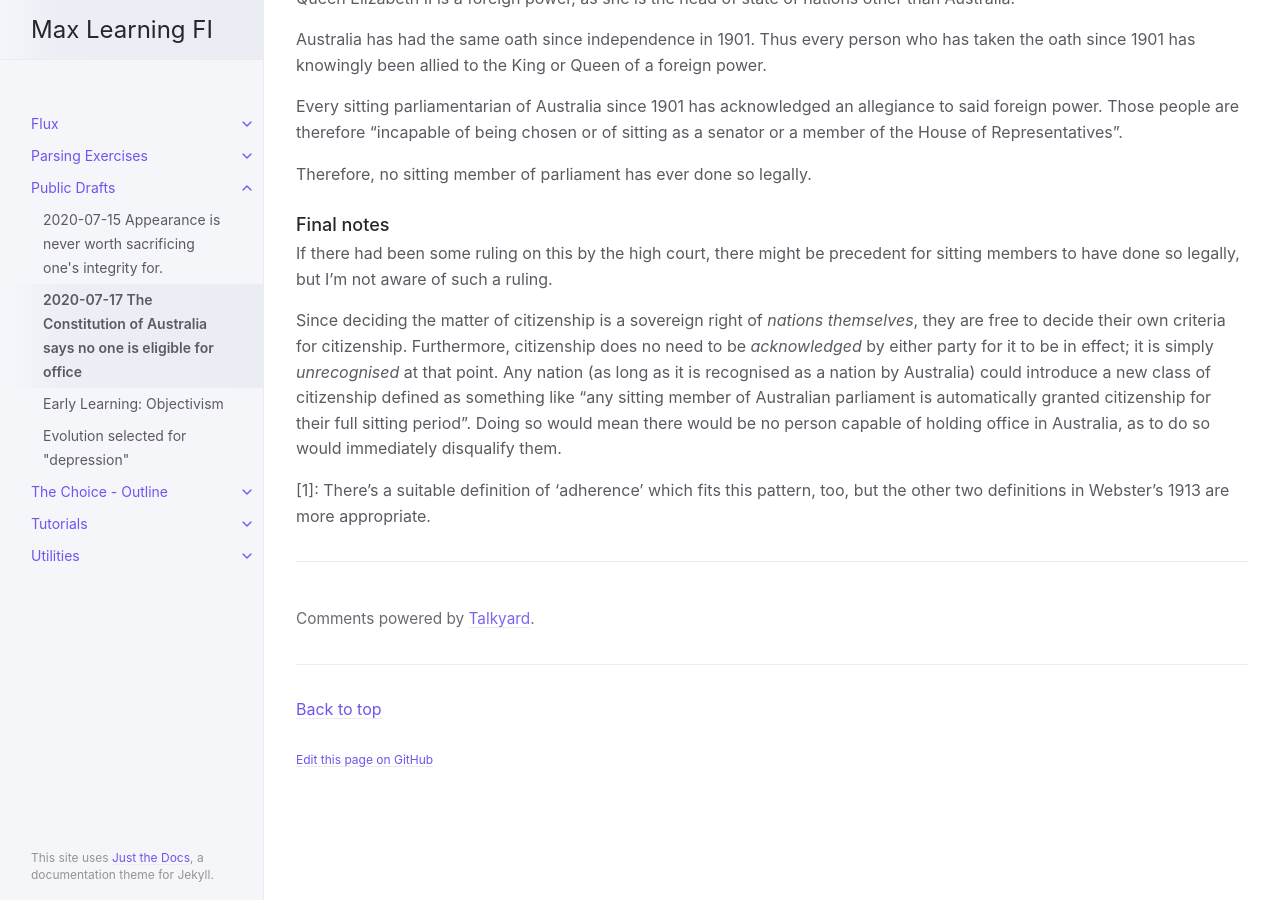
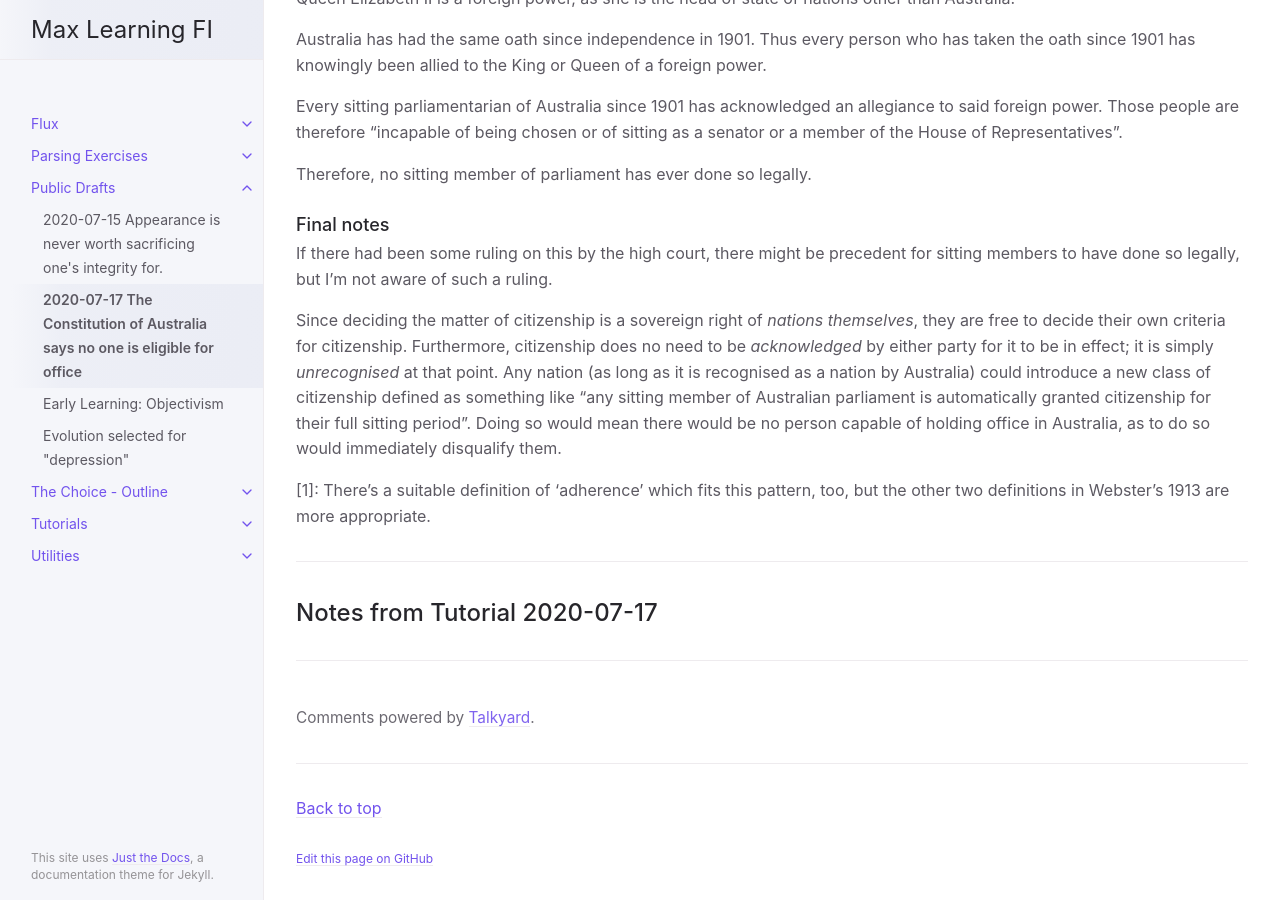
Before and after one commit to curi/fi, a Jekyll site: the page built from docs/pub-drafts/aus-constitution-contradiction.md, in a window 1280 px wide and 900 px high, scrolled down 2566 px. Built offline with Jekyll 4.4.1, drawn with Linux system fonts in a browser that asks for light colours.

Commit message:
start of tutorial

```diff
--- a/docs/pub-drafts/aus-constitution-contradiction.md
+++ b/docs/pub-drafts/aus-constitution-contradiction.md
@@ -100,3 +100,7 @@ Since deciding the matter of citizenship is a sovereign right of *nations themse
 [1]: There's a suitable definition of 'adherence' which fits this pattern, too, but the other two definitions in Webster's 1913 are more appropriate.
 
 [2]: well, at least according to [this wikipedia page](https://en.wikipedia.org/wiki/Australian_nationality_law#:~:text=A%20person%20born%20in%20Australia,also%20acquired%20citizenship%20by%20birth.).
+
+---
+
+## Notes from Tutorial 2020-07-17
```
Also changed, not shown: docs/notes/tutorials.md (+1 -0 lines).
